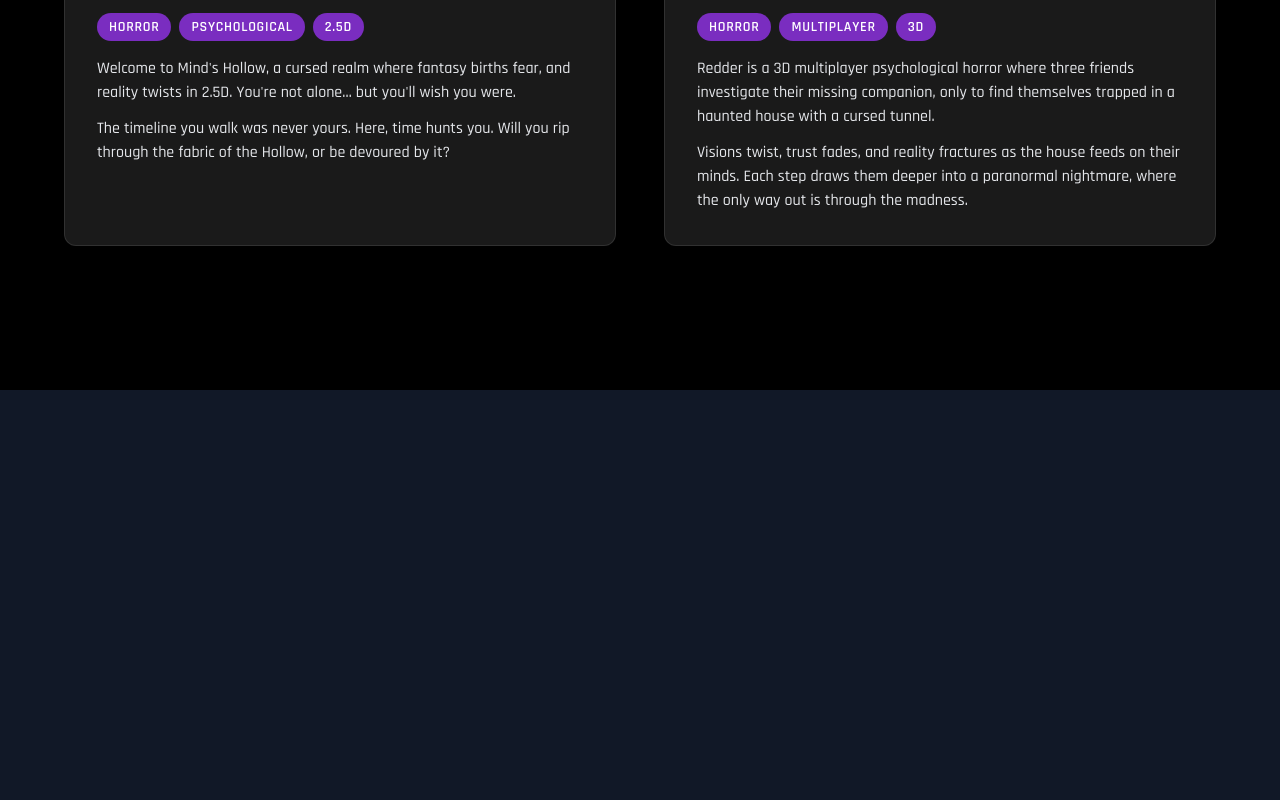
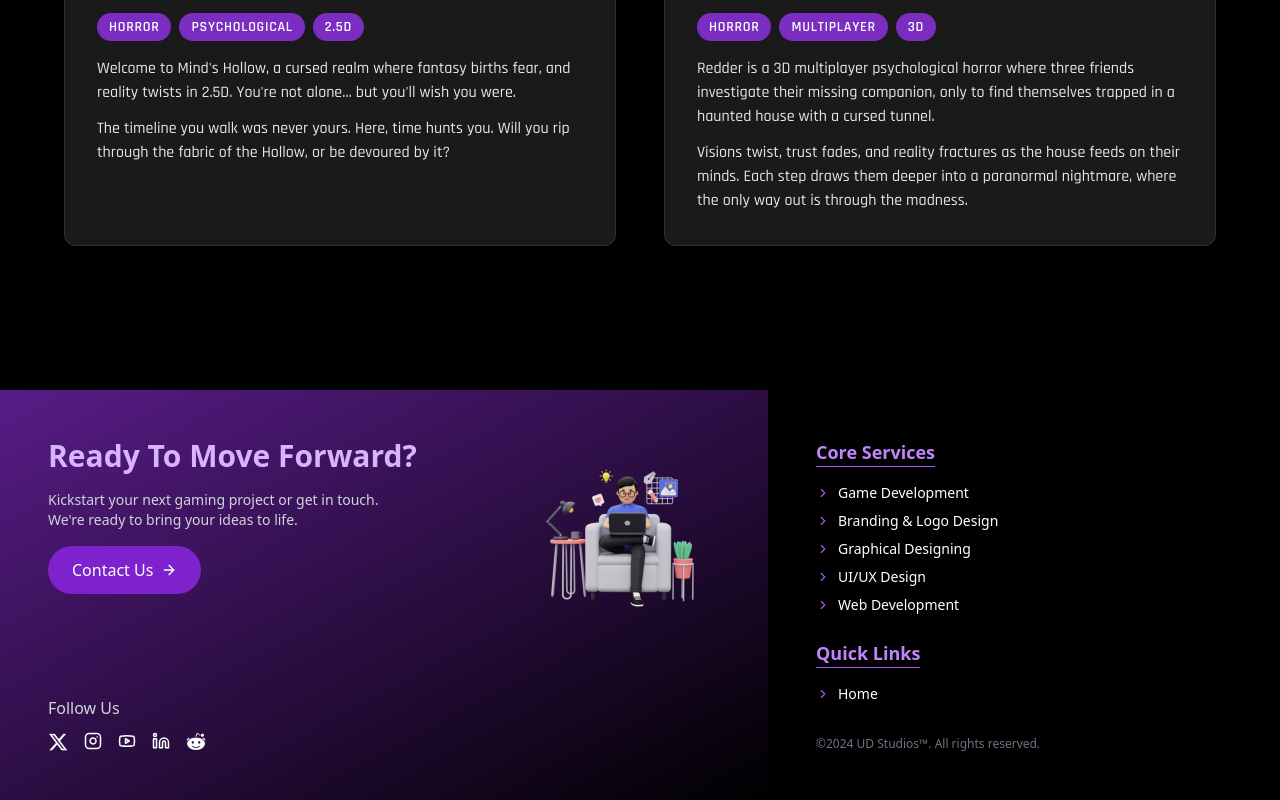
Before and after one commit to swapnil2382/UD-Studios, a React (Vite) app: page /creationpage in a window 1280 px wide. Shown: the part 1450-2250 px from the top of the page. Before the commit the page ends 1840 px from the top, so only its background shows below. Built offline with nearby package versions, Linux system fonts and the light colour scheme.

Commit message:
Final push

```diff
--- a/src/components/CreationPage.jsx
+++ b/src/components/CreationPage.jsx
@@ -6,6 +6,8 @@ import MINDS from "../imgs/MINDS.png";
 import Redder from "../imgs/Redder.png";
 import MRPA from "../imgs/mrpa.jpg";
 import HeroImage from "../imgs/creationpage.webp";
+import Footer from "./Footer";
+
 
 const creationsData = {
     games: [
@@ -474,6 +476,9 @@ export default function CreationPage() {
           }
         `}</style>
             </main>
+            <Footer/>
+
         </>
+
     );
 }
--- a/src/components/Footer.jsx
+++ b/src/components/Footer.jsx
@@ -2,6 +2,7 @@ import React from 'react';
 import { motion } from 'framer-motion';
 import { useInView } from 'react-intersection-observer';
 import { ArrowRight, ChevronRight, Instagram, Linkedin, Youtube } from 'lucide-react';
+import { useLocation, useNavigate } from 'react-router-dom';
 import Twitter from '../imgs/twitter.png';
 import Reddit from '../imgs/reddit.png';
 import Footerimg from '../imgs/footer.webp';
@@ -11,6 +12,39 @@ const Footer = ({ setIsOpen }) => {
     triggerOnce: true,
     threshold: 0.1,
   });
+
+  const location = useLocation();
+  const navigate = useNavigate();
+  const isSpecialPage = location.pathname === '/servicepage' || location.pathname === '/creationpage';
+
+  const handleHomeClick = () => {
+    if (isSpecialPage) {
+      navigate('/#home');
+    } else {
+      const homeElement = document.getElementById('home');
+      if (homeElement) {
+        homeElement.scrollIntoView({ behavior: 'smooth' });
+      } else {
+        console.warn('Element with id="home" not found on the main page.');
+        window.scrollTo({ top: 0, behavior: 'smooth' });
+      }
+    }
+  };
+
+  const handleContactClick = () => {
+    if (setIsOpen) {
+      setIsOpen(true);
+    } else {
+      console.warn('setIsOpen is not defined. Ensure the prop is passed correctly.');
+      // Fallback: Scroll to contact section if it exists
+      const contactElement = document.getElementById('contact');
+      if (contactElement) {
+        contactElement.scrollIntoView({ behavior: 'smooth' });
+      } else {
+        console.warn('Contact section not found.');
+      }
+    }
+  };
 
   const services = [
     "Game Development",
@@ -23,7 +57,7 @@ const Footer = ({ setIsOpen }) => {
   const socialLinks = [
     {
       icon: <img src={Twitter} alt="X" className="w-5 h-5" />,
-      hoverFilter: 'brightness(0)', // Black on hover
+      hoverFilter: 'brightness(0)',
       label: 'X',
       link: 'https://x.com'
     },
@@ -47,11 +81,20 @@ const Footer = ({ setIsOpen }) => {
     },
     {
       icon: <img src={Reddit} alt="Reddit" className="w-5 h-5" />,
-hoverFilter: 'invert(50%) sepia(80%) hue-rotate(340deg) saturate(600%) brightness(80%)',
+      hoverFilter: 'invert(50%) sepia(80%) hue-rotate(340deg) saturate(600%) brightness(80%)',
       label: 'Reddit',
       link: 'https://reddit.com'
     },
   ];
+
+  const quickLinks = isSpecialPage
+    ? [{ label: 'Home', href: '#home', onClick: handleHomeClick }]
+    : [
+        { label: 'About Us', href: '#about' },
+        { label: 'Services', href: '#service' },
+        { label: 'Our Games', href: '#Creations' },
+        { label: 'Careers', href: '#career' },
+      ];
 
   return (
     <div className="flex flex-col md:flex-row flex-wrap w-full">
@@ -73,7 +116,7 @@ hoverFilter: 'invert(50%) sepia(80%) hue-rotate(340deg) saturate(600%) brightnes
               We're ready to bring your ideas to life.
             </p>
             <motion.button
-              onClick={() => setIsOpen(true)}
+              onClick={handleContactClick}
               className="mt-4 px-6 py-3 bg-purple-700 hover:bg-purple-600 text-white rounded-full font-medium flex items-center gap-2 group transition-all duration-300"
               whileHover={{ scale: 1.05 }}
               whileTap={{ scale: 0.95 }}
@@ -141,15 +184,16 @@ hoverFilter: 'invert(50%) sepia(80%) hue-rotate(340deg) saturate(600%) brightnes
             Quick Links
           </h3>
           <ul className="grid gap-2 text-sm">
-            {[
-              { label: 'About Us', href: '#about' },
-              { label: 'Services', href: '#service' },
-              { label: 'Our Games', href: '#Creations' },
-              { label: 'Careers', href: '#career' },
-            ].map(({ label, href }) => (
+            {quickLinks.map(({ label, href, onClick }) => (
               <li key={label} className="flex items-center hover:text-purple-300">
                 <ChevronRight size={14} className="text-purple-500 mr-2" />
-                <a href={href}>{label}</a>
+                {onClick ? (
+                  <button onClick={onClick} className="text-left">
+                    {label}
+                  </button>
+                ) : (
+                  <a href={href}>{label}</a>
+                )}
               </li>
             ))}
           </ul>
--- a/src/components/ServicePage.jsx
+++ b/src/components/ServicePage.jsx
@@ -4,7 +4,7 @@ import { CgWebsite } from "react-icons/cg";
 import { FaGamepad, FaPencilRuler, FaPaintBrush, FaLightbulb } from "react-icons/fa";
 import { TbCube3dSphere } from "react-icons/tb";
 import { useNavigate } from "react-router-dom";
-// Removed router dependency
+import Footer from "./Footer";
 
 const services = [
   {
@@ -83,9 +83,8 @@ export default function ServicePage() {
   const scrollToDescription = (index) => {
     const element = document.getElementById(`service-${index}`);
     if (element) {
-      // Calculate the offset position (accounting for navbar height)
       const elementPosition = element.getBoundingClientRect().top + window.pageYOffset;
-      const offsetPosition = elementPosition - 100; // 100px offset for navbar
+      const offsetPosition = elementPosition - 100;
 
       window.scrollTo({
         top: offsetPosition,
@@ -94,12 +93,10 @@ export default function ServicePage() {
     }
   };
 
-  // Split the hero heading text into words for animation
   const h1Text = "Ignite Growth".split(" ");
 
   return (
     <>
-      {/* Add Google Fonts */}
       <link
         href="https://fonts.googleapis.com/css2?family=Orbitron:wght@400;500;600;700;800;900&family=Rajdhani:wght@300;400;500;600;700&family=Exo+2:wght@100;200;300;400;500;600;700;800;900&display=swap"
         rel="stylesheet"
@@ -111,7 +108,6 @@ export default function ServicePage() {
           ref={containerRef}
           className="min-h-screen flex items-center justify-center relative"
         >
-          {/* Mouse-following glow effect */}
           <div
             className="absolute pointer-events-none z-0"
             style={{
@@ -126,8 +122,6 @@ export default function ServicePage() {
               filter: "blur(20px)",
             }}
           />
-
-          {/* Floating particles effect */}
           <div className="absolute inset-0 z-0">
             {[...Array(8)].map((_, i) => (
               <motion.div
@@ -152,7 +146,6 @@ export default function ServicePage() {
           </div>
 
           <div className="max-w-6xl mx-auto w-full flex flex-col md:flex-row items-center justify-between relative z-10">
-            {/* Left: Text and Button - Updated for laptop view */}
             <div className="w-full md:w-3/4 text-center md:text-left mb-8 md:mb-0">
               <motion.h1
                 className="text-3xl xs:text-4xl sm:text-4xl md:text-6xl lg:text-7xl xl:text-8xl font-extrabold uppercase tracking-wider leading-snug mb-6 sm:mb-8 max-w-[300px] md:max-w-full mx-auto md:mx-0"
@@ -231,13 +224,12 @@ export default function ServicePage() {
                 }}
                 whileTap={{ scale: 0.98 }}
               >
-                <span className="relative z-10">Explore Our Creations</span>
+                <span className="relative z-0">Explore Our Creations</span>
               </motion.button>
             </div>
 
-            {/* Right: Image - Updated for laptop view */}
             <motion.div
-  className="w-full md:w-1/4 flex justify-center md:justify-end"
+              className="w-full md:w-1/4 flex justify-center md={true} justify-content={true}"
               initial={{ opacity: 0, x: 50 }}
               animate={{ opacity: 1, x: 0 }}
               transition={{ duration: 0.6, delay: 1.2 }}
@@ -248,7 +240,6 @@ export default function ServicePage() {
                 className="w-3/4 sm:w-2/3 md:w-full max-w-xs sm:max-w-sm md:max-w-xs lg:max-w-sm xl:max-w-md object-contain transform md:scale-110 lg:scale-125"
               />
             </motion.div>
-
           </div>
         </section>
 
@@ -288,13 +279,11 @@ export default function ServicePage() {
                 }}
                 onClick={() => scrollToDescription(index)}
               >
-                {/* Gradient overlay on hover */}
                 <div className="absolute inset-0 bg-gradient-to-r from-purple-600/0 to-purple-800/0 group-hover:from-purple-600/50 group-hover:to-purple-800/50 transition-all duration-300 z-0" />
-
                 <div className="relative z-10 flex flex-col items-center text-center space-y-4">
                   <motion.div
-                    className="text-purple-400 group-hover:text-white transition-colors duration-300"
-                    whileHover={{ scale: 1.2, rotate: 10, y: -5 }}
+                    className="text-purple-400 group-hover:text-white transition-colors duration-200"
+                    whileHover={{ scale: 1.2, rotate: 0, y: -5 }}
                     transition={{ type: "spring", stiffness: 300, damping: 10 }}
                   >
                     {service.icon}
@@ -363,7 +352,13 @@ export default function ServicePage() {
                   </h3>
                   <p
                     className="text-gray-300 text-sm sm:text-base md:text-lg leading-relaxed"
-                    style={{ fontFamily: '"Rajdhani", "Exo 2", sans-serif', fontWeight: 500 }}
+                    style={{
+                      fontFamily: '"Rajdhani", "Exo 2", sans-serif',
+                      fontWeight: 500,
+                      textAlign: 'justify',
+                      wordBreak: 'keep-all',
+                      hyphens: 'none',
+                    }}
                   >
                     {service.description}
                   </p>
@@ -374,7 +369,6 @@ export default function ServicePage() {
         </section>
       </div>
 
-      {/* Custom CSS for animations */}
       <style jsx>{`
         @keyframes shineText {
           0% {
@@ -385,6 +379,7 @@ export default function ServicePage() {
           }
         }
       `}</style>
+      <Footer />
     </>
   );
 }
```
Lines whose indentation alone changed are shown as unchanged.
